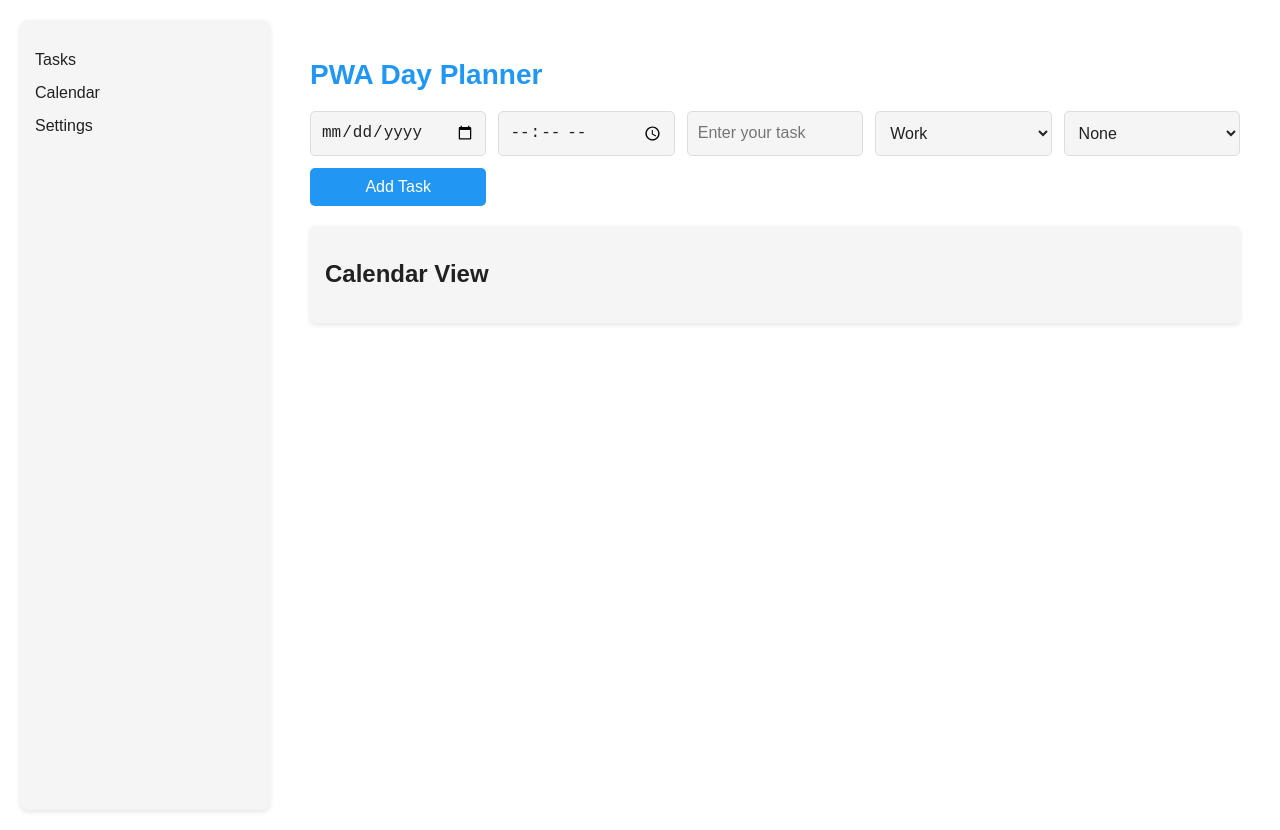
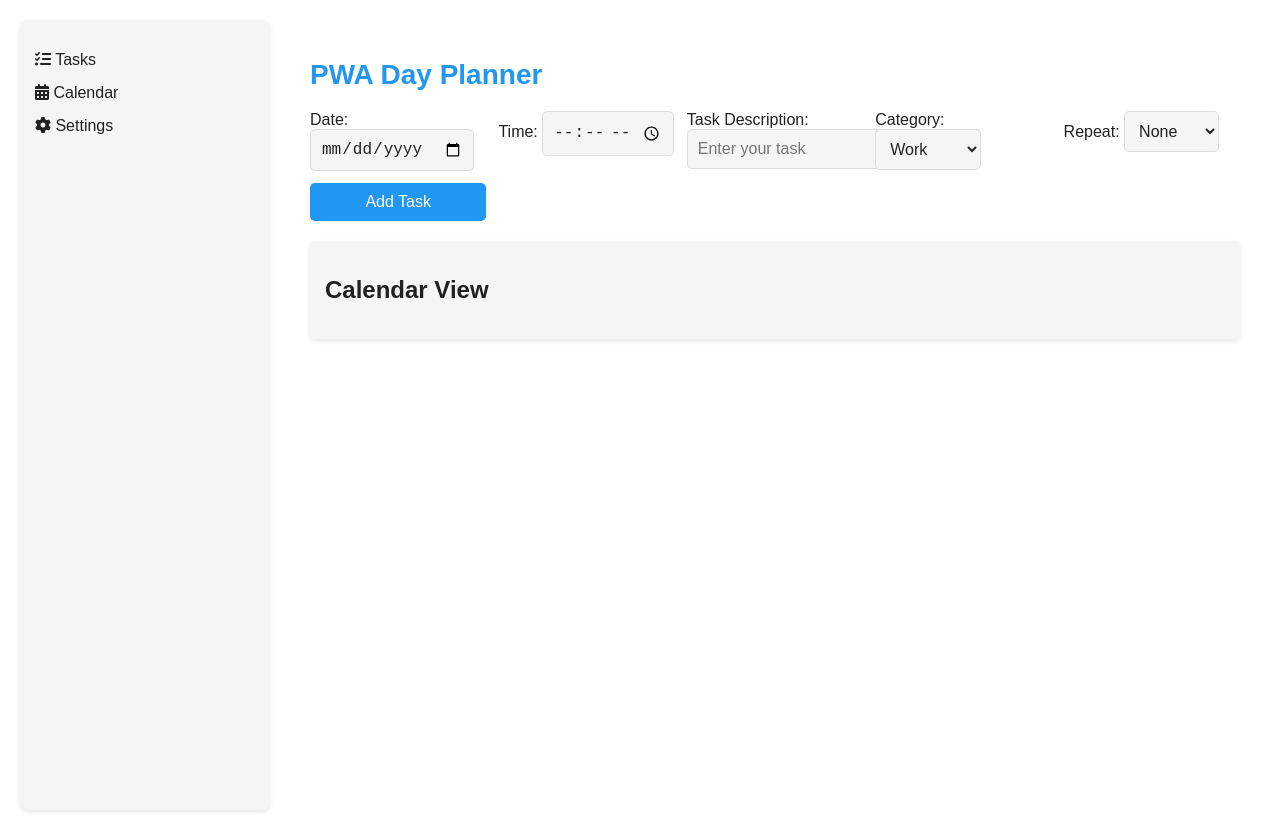
Before and after one commit to a4studios04/Day-planner-, a plain HTML site: page index.html in a window 1280 px wide. Drawn offline with Linux system fonts and the light colour scheme.

Commit message:
Update index.html

```diff
--- a/index.html
+++ b/index.html
@@ -6,20 +6,23 @@
   <title>Day Planner</title>
   <link rel="stylesheet" href="style.css">
   <link rel="manifest" href="manifest.json">
+  <link rel="stylesheet" href="https://cdnjs.cloudflare.com/ajax/libs/font-awesome/6.4.0/css/all.min.css">
 </head>
 <body>
   <div class="container">
     <div class="sidebar">
-      <button class="sidebar-toggle">☰</button>
+      <button class="sidebar-toggle"><i class="fas fa-bars"></i></button>
       <ul>
-        <li><a href="#" id="tasks-link">Tasks</a></li>
-        <li><a href="#" id="calendar-link">Calendar</a></li>
-        <li><a href="#" id="settings-link">Settings</a></li>
+        <li><a href="#" id="tasks-link"><i class="fas fa-tasks"></i> Tasks</a></li>
+        <li><a href="#" id="calendar-link"><i class="fas fa-calendar-alt"></i> Calendar</a></li>
+        <li><a href="#" id="settings-link"><i class="fas fa-cog"></i> Settings</a></li>
       </ul>
-      <div class="settings-pane" id="settings-pane" style="display: none;">
+      <div class="settings-pane" id="settings-pane">
+        <h3>Settings</h3>
         <label><input type="checkbox" id="dark-mode-toggle"> Dark Mode</label>
-        <button id="save-routine">Save Routine</button>
-        <button id="load-routine">Load Routine</button>
+        <button id="save-routine"><i class="fas fa-save"></i> Save Routine</button>
+        <button id="load-routine"><i class="fas fa-upload"></i> Load Routine</button>
+        <label for="task-filter">Filter Tasks:</label>
         <select id="task-filter">
           <option value="all">All Tasks</option>
           <option value="completed">Completed</option>
@@ -32,18 +35,33 @@
       <div id="offline-indicator">Offline Mode</div>
       <h1>PWA Day Planner</h1>
       <form id="task-form">
+        <div class="form-group">
+          <label for="task-date">Date:</label>
           <input type="date" id="task-date" required>
+        </div>
+        <div class="form-group">
+          <label for="task-time">Time:</label>
           <input type="time" id="task-time" required>
+        </div>
+        <div class="form-group">
+          <label for="task-desc">Task Description:</label>
           <input type="text" id="task-desc" placeholder="Enter your task" required>
+        </div>
+        <div class="form-group">
+          <label for="task-category">Category:</label>
           <select id="task-category">
             <option value="Work">Work</option>
             <option value="Personal">Personal</option>
           </select>
+        </div>
+        <div class="form-group">
+          <label for="task-repeat">Repeat:</label>
           <select id="task-repeat">
             <option value="none">None</option>
             <option value="daily">Daily</option>
             <option value="weekly">Weekly</option>
           </select>
+        </div>
         <button type="submit" class="add-task-btn">Add Task</button>
       </form>
       <div id="task-list" style="display: none;"></div>
@@ -52,6 +70,7 @@
     </div>
   </div>
 
+  <script src="utils.js"></script>
   <script src="app.js"></script>
   <script>
     if ('serviceWorker' in navigator) {
```
Lines whose indentation alone changed are shown as unchanged.
